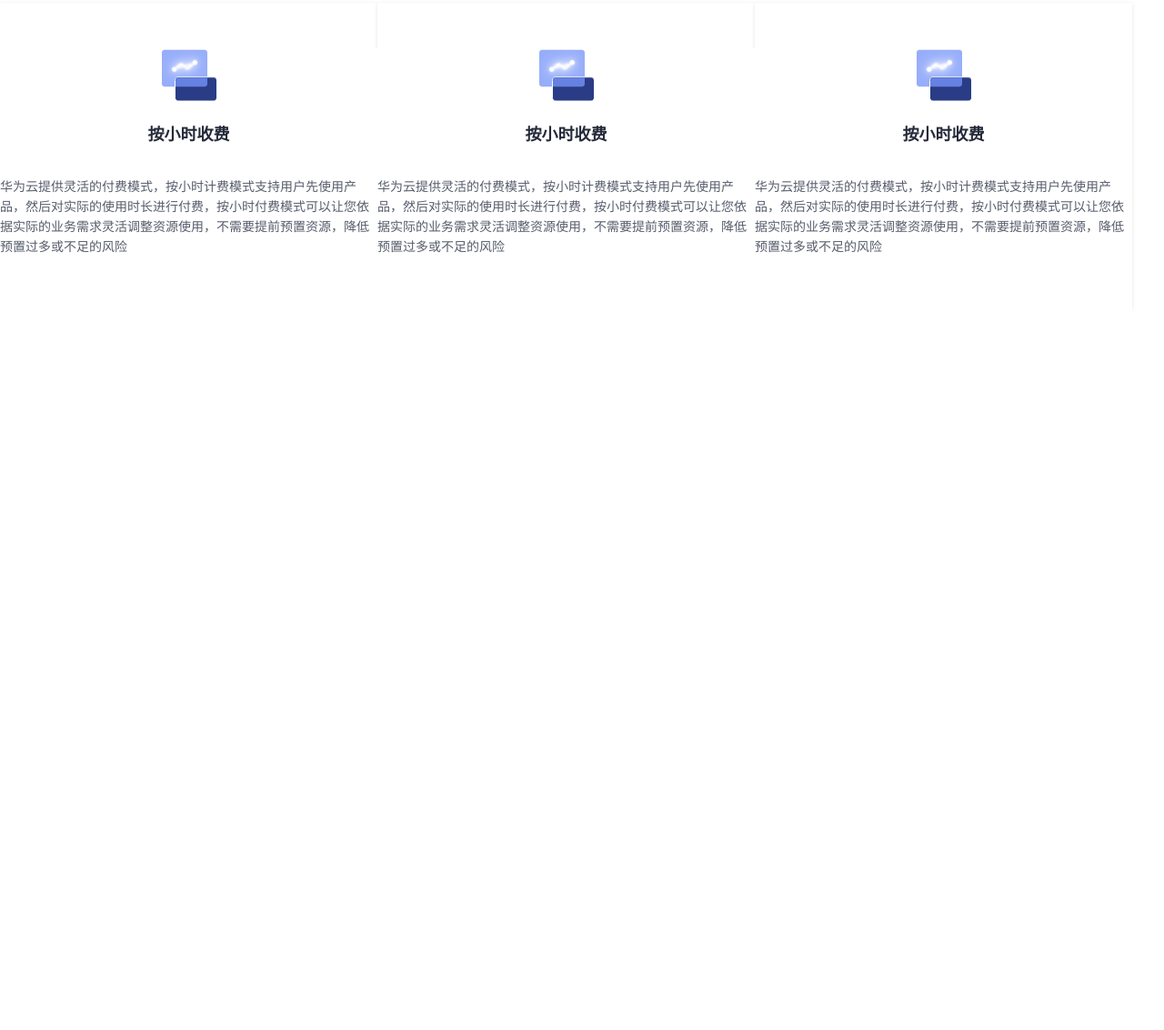
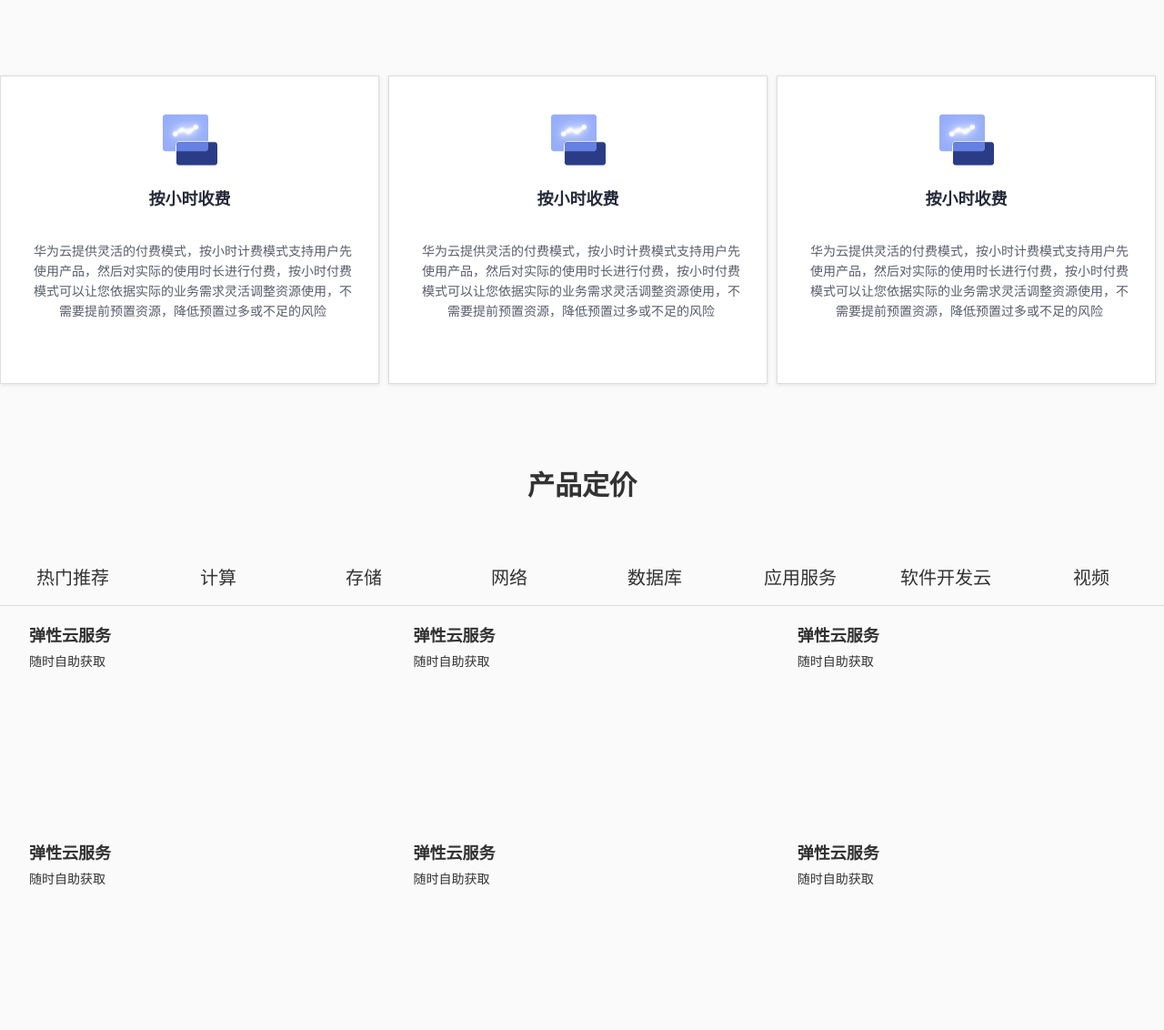
Before and after one commit to xuyueXX/com.huawei.www, a plain HTML site: page secord.html in a window 1280 px wide. Shown: the part 463-1595 px from the top of the page at 91% size. Before the commit the page ends 985 px from the top, so only its background shows below. Drawn offline with Linux system fonts and the light colour scheme; files whose address does not match are found by name.

Commit message:
提交
今日作业

```diff
--- a/css/secord.css
+++ b/css/secord.css
@@ -279,24 +279,36 @@ height: 100%;
     padding-right: 42px;
     font-weight: 700;
     font-size: 24px;
-    margin-top: 50px;
+    /* margin-top: 50px; */
     line-height: 30px;
     color: #252b3a;
     text-align: center;
+    /* background-color: red; */
+    line-height: 200px;
 }
+.huaweiclound-swiper-main-title{
+    width: 100%;
+    height: 200px;
+    background-color: #fafafa;
+}
+
+
+
+
+
+
 
 
 
 
 .huaweiclound-swiper-main-body {
     width: 100%;
-    height: 519px;
-    /* background-color: red; */
-    margin-top: 40px;
+    height: 420px;
+    background-color: #fafafa;
 }
 
 /* .huaweiclound-main-body-nav {
-
+    background-color: #fdfdfd;
 } */
 .huaweiclound-main-body-nav ul {
     width: 1296px;
@@ -308,16 +320,21 @@ height: 100%;
     box-shadow: 0 1px 4px 0 rgba(128, 132, 145, 0.2);
     border-radius: 2px;
     transition: all 0.5s ease 0s;
+    margin-right: 10px;
 }
 .huaweiclound-main-body-nav-hour {
     width: 415px;
     height: 337px;
     position: relative;
-    top: 50px;
+    top: 0;
     left: 0;
     text-align: center;
     background-color: #ffffff;
-    m
+    /* margin-right: 10px; */
+    border: 1px solid #ddd;
+}
+.huaweiclound-main-body-nav-hour img{
+    margin-top: 40px;
 }
 .huaweiclound-main-body-nav-hour-title h2{
     font-size: 18px;
@@ -333,4 +350,80 @@ height: 100%;
     line-height: 22px;
     margin-top: 35px;
     text-align: left;
+    width: 362px;
+    text-align: center;
+    margin-left: 30px;
 }
+
+
+
+
+
+
+.huaweiclound-content {
+    width: 100%;
+    height: 764px;
+    background-color: #fafafa;
+}
+.huaweiclound-content-box-title {
+    width: 100%;
+    height: 62px;
+}
+.huaweiclound-content-box-title h4 {
+    text-align: center;
+    font-size: 30px;
+    line-height: 62px;
+    padding: 0 0 32px;
+}
+.huaweiclound-content-box-entry {
+    width: 100%;
+    height: 60px;
+
+}
+.huaweiclound-content-box-entry ul {
+    width: 100%;
+    height: 60px;
+    padding: 40px 0px 0;
+    border-bottom: 1px solid #ddd;
+
+}
+.huaweiclound-content-box-entry li {
+    width: 160px;
+    height: 60px;
+    /* background-color: red; */
+    float: left;
+    text-align: center;
+
+}
+.huaweiclound-content-box-entry a {
+    line-height: 60px;
+    font-size: 20px;
+}
+
+
+
+
+
+.huaweiclound-content-box-bottom {
+    width: 100%;
+    height: 504px;
+}
+.huaweiclound-content-box-bottom ul {
+    width: 100%;
+    height: 100%;
+}
+.huaweiclound-content-box-bottom li {
+    float: left;
+    width: 28%;
+    height: 175px;
+    /* background-color: red; */
+    padding: 24px;
+    margin: 0 8px 16px;
+}
+.huaweiclound-content-box-bottom a>h2{
+    font-size: 18px;
+}
+.huaweiclound-content-box-bottom a>p {
+        font-size: 14px;
+    margin-top: 10px;
+}
--- a/secord.html
+++ b/secord.html
@@ -211,7 +211,76 @@
                 </div>
             </div>
         </div>
+        <div class="huaweiclound-content">
+            <div class="container">
+                <div class="huaweiclound-content-box">
+                    <div class="huaweiclound-content-box-title">
+                        <h4>产品定价</h4>
+                    </div>
+                    <div class="huaweiclound-content-box-entry">
+                        <ul>
+                            <li><a href="javascript:;">热门推荐</a></li>
+                            <li><a href="javascript:;">计算</a></li>
+                            <li><a href="javascript:;">存储</a></li>
+                            <li><a href="javascript:;">网络</a></li>
+                            <li><a href="javascript:;">数据库</a></li>
+                            <li><a href="javascript:;">应用服务</a></li>
+                            <li><a href="javascript:;">软件开发云</a></li>
+                            <li><a href="javascript:;">视频</a></li>
+                        </ul>
+                    </div>
+                    <div class="huaweiclound-content-box-bottom">
+                        <ul>
+                            <li>
+                                <a href="javascript:;">
+                                    <h2>弹性云服务</h2>
+                                    <p>随时自助获取</p>
+                                </a>
+                            </li>
+                            <li>
+                                <a href="javascript:;">
+                                    <h2>弹性云服务</h2>
+                                    <p>随时自助获取</p>
+                                </a>
+                            </li>
+                            <li>
+                                <a href="javascript:;">
+                                    <h2>弹性云服务</h2>
+                                    <p>随时自助获取</p>
+                                </a>
+                            </li>
+                            <li>
+                                <a href="javascript:;">
+                                    <h2>弹性云服务</h2>
+                                    <p>随时自助获取</p>
+                                </a>
+                            </li>
+                            <li>
+                                <a href="javascript:;">
+                                    <h2>弹性云服务</h2>
+                                    <p>随时自助获取</p>
+                                </a>
+                            </li>
+                            <li>
+                                <a href="javascript:;">
+                                    <h2>弹性云服务</h2>
+                                    <p>随时自助获取</p>
+                                </a>
+                            </li>
+                        </ul>
+                    </div>
+                </div>
+            </div>
+        </div>
+        <div class="huaweiclound-cb">
+            <div class="container">
+                <div class="hauweiclound-cb-box">
+
+                </div>
+            </div>
+        </div>
     </div>
+
     <script src="./lib/jquery-3.4.1.min.js"></script>
     <script src="./js/secord.js"></script>
 </body>
```
Also changed, not shown: img/cb.jpg (added).
